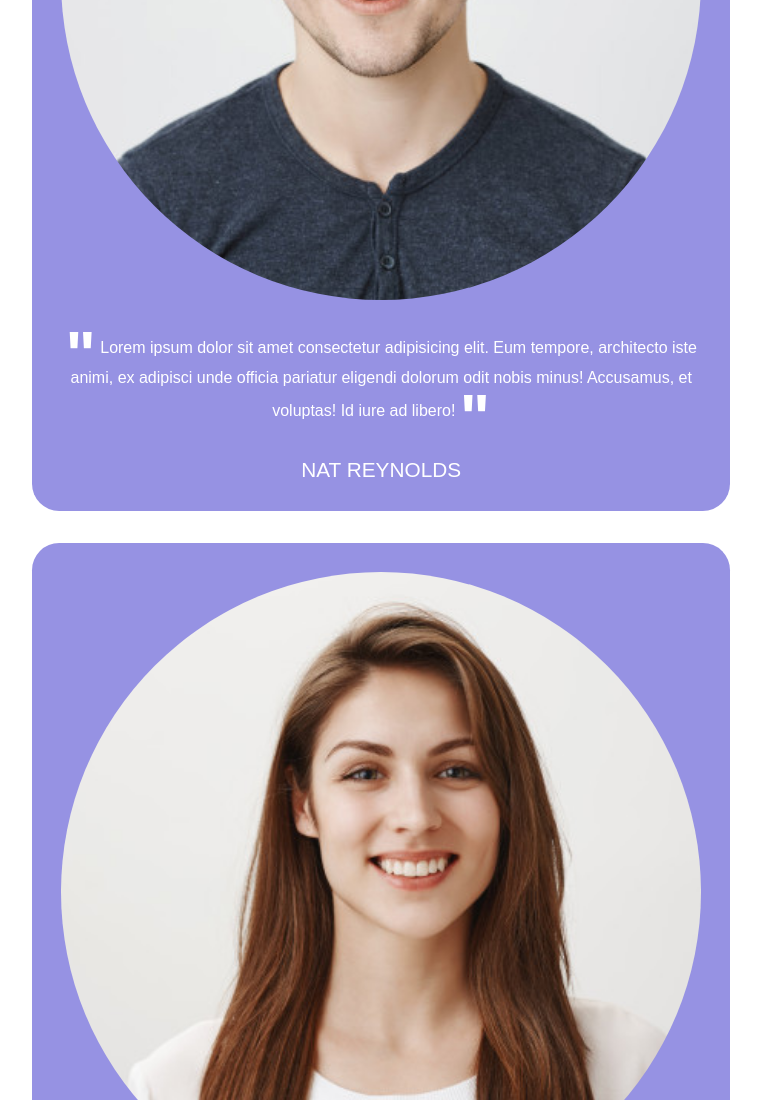
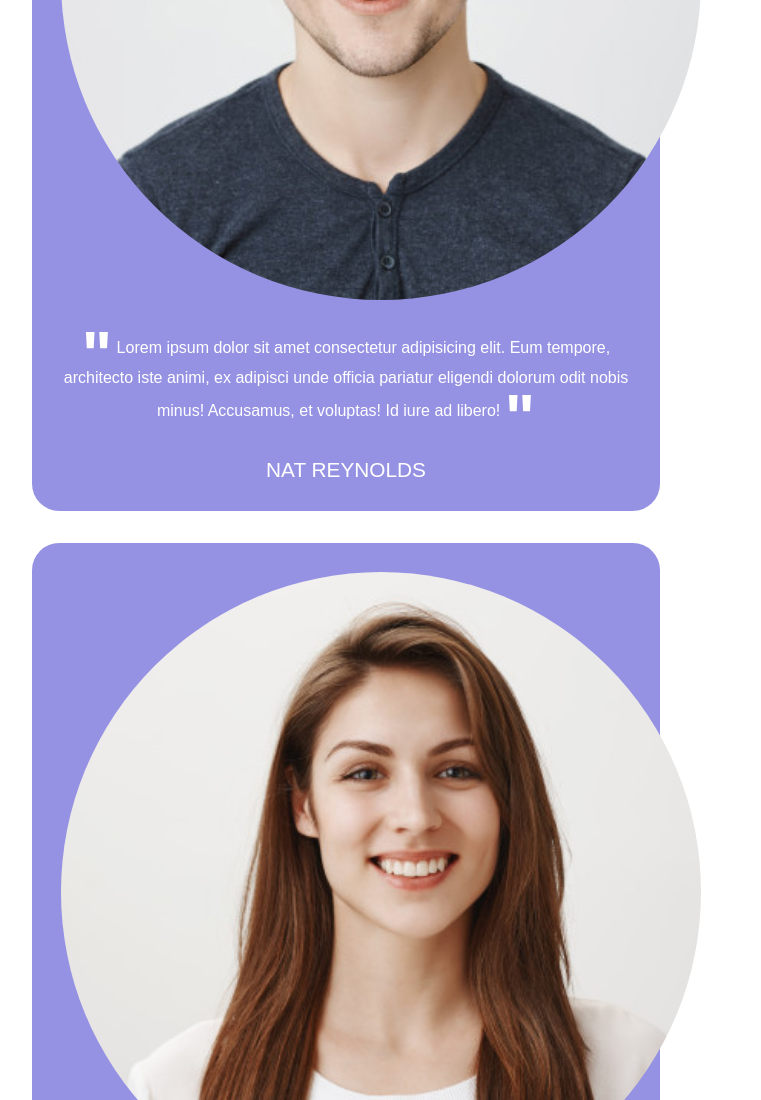
Before and after one commit to simonescoca/htmlcss-responsive-layout, a plain HTML site: page index.html in a window 1280 px wide. Shown: the part 2414-3514 px from the top of the page, without its empty margins (294-1055 px from the left). Drawn offline with Linux system fonts and the light colour scheme.

Commit message:
main's section benefits responsive

```diff
--- a/index.html
+++ b/index.html
@@ -100,15 +100,17 @@
                 <p class="text">
                     Lorem ipsum dolor sit amet consectetur adipisicing elit. Quis nisi possimus fugiat ipsum autem dolores, eos corporis! Cum, optio soluta illo consectetur tenetur est aut fuga eligendi officia tempore excepturi.
                 </p>
-                <div class="violet-cards flexbox container">
+                <div class="violet-cards container">
                     <div class="violet-card container">
                         <div class="face1">
                             <img src="img/testimonial1.jpg" alt="image of a man">
                         </div>
-                        <p class="text">
-                            Lorem ipsum dolor sit amet consectetur adipisicing elit. Eum tempore, architecto iste animi, ex adipisci unde officia pariatur eligendi dolorum odit nobis minus! Accusamus, et voluptas! Id iure ad libero!
-                        </p>
-                        <p class="capital-letters">Nat Reynolds</p>
+                        <div class="violet-card-text">
+                            <p class="text">
+                                Lorem ipsum dolor sit amet consectetur adipisicing elit. Eum tempore, architecto iste animi, ex adipisci unde officia pariatur eligendi dolorum odit nobis minus! Accusamus, et voluptas! Id iure ad libero!
+                            </p>
+                            <p class="capital-letters">Nat Reynolds</p>
+                        </div>
                     </div>
                     <div class="violet-card container">
                         <div class="face2">
--- a/style.css
+++ b/style.css
@@ -346,16 +346,12 @@ section.blue-cards{
     padding-bottom: 3rem;
 }
 
-.violet-cards{
-    flex-wrap: wrap;
-    gap: 2rem;
-}
-
 .violet-card{
     background-color: #9692e3;
     border-radius: 1.7rem;
     padding: 1.8rem;
     text-align: center;
+    margin-bottom: 2rem;
 }
 
 .face1,
@@ -411,6 +407,12 @@ section.blue-cards{
     padding: 0;
 }
 
+/* @media screen and (min-width: 480px) {
+    .violet-card{
+        display: flex;
+    }
+} */
+
 /* MAIN - BENEFITS //////////////////////////*/
 .benefits{
     padding-bottom: 4rem;
@@ -445,6 +447,18 @@ section.blue-cards{
     color: rgb(66, 66, 66);
     line-height: 1.4rem;
     padding: 1.5rem 0;
+}
+
+@media screen and (min-width: 480px) {
+    .white-sheet{
+        width: calc(50% - 1rem);
+    }
+}
+
+@media screen and (min-width: 768px) {
+    .white-sheet{
+        width: calc((100% - 4rem) / 3);
+    }
 }
 
 /* MAIN - ABOUT US //////////////////////////*/
```
